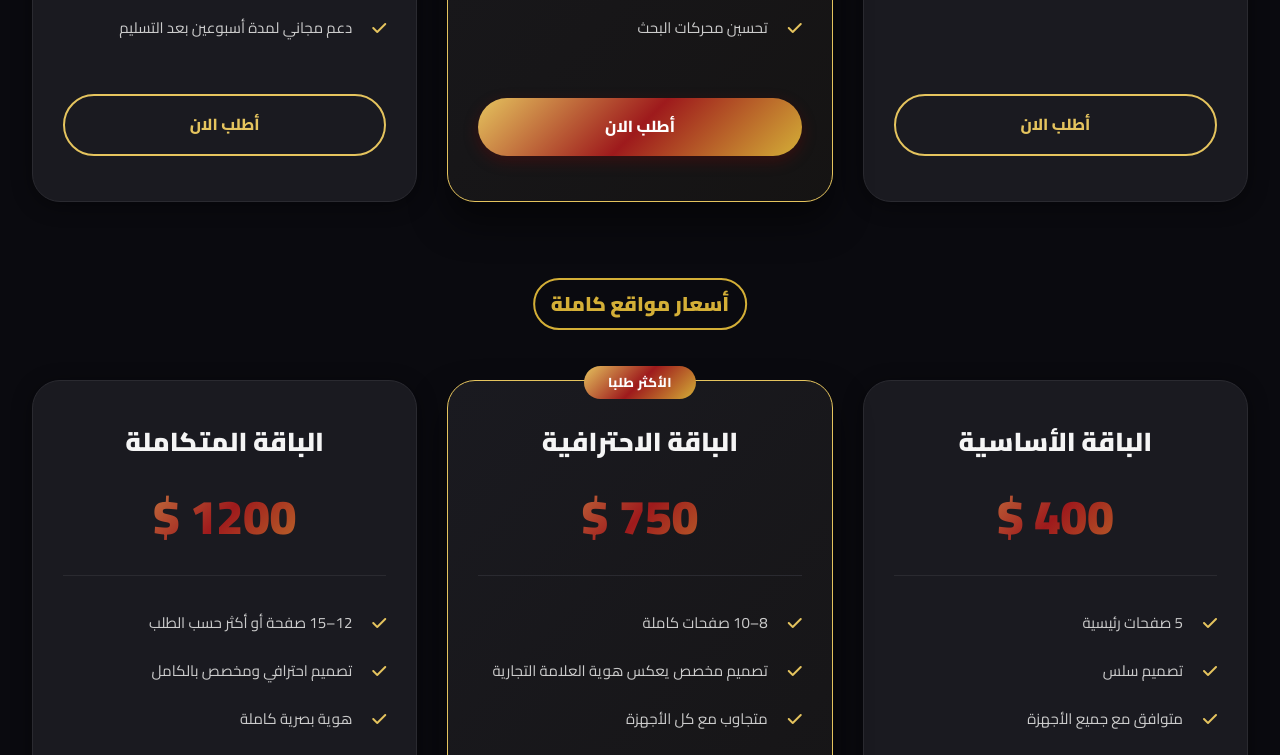
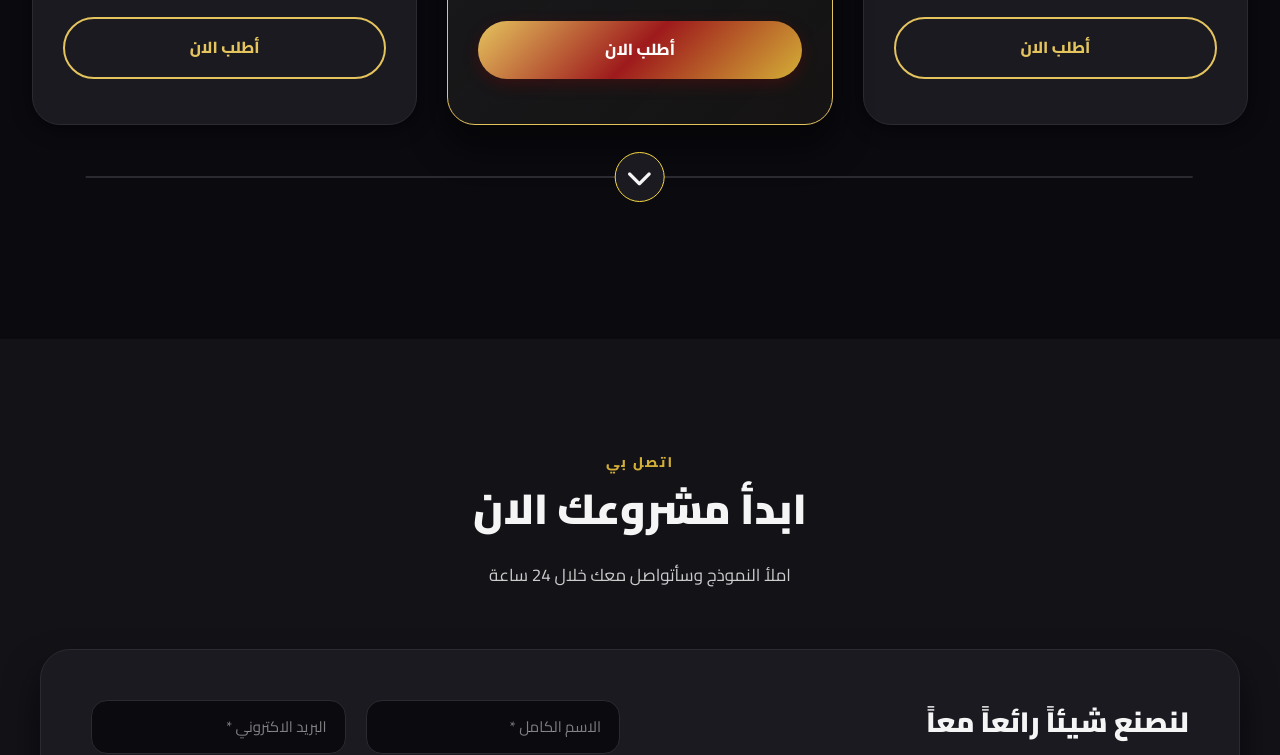
Before and after one commit to mohamed-web7/Portfolio-Web7, a website: page index.html in a window 1280 px wide. Shown: the part 5442-6197 px from the top of the page. Drawn offline with Linux system fonts and the light colour scheme.

Commit message:
last version edit pricing Section

```diff
--- a/css/enStyle.css
+++ b/css/enStyle.css
@@ -22,7 +22,8 @@ header .my-container .logoContain{
 
 
 
-.pricing .my-container > h1{
+.pricing .my-container > h1,
+.pricing .my-container .titprice{
     position: relative;
     left: 50%;
     transform: translateX(-50%);
@@ -33,3 +34,23 @@ header .my-container .logoContain{
     margin-bottom: 50px;
     cursor: pointer;
 }
+
+.pricing .my-container .show_more_packages{
+    width: 91%;
+    position: relative;
+    height: 2px;
+    background: var(--border-color);
+    transform: translateX(5%);
+    -webkit-transform: translateX(5%);
+    -moz-transform: translateX(5%);
+    -ms-transform: translateX(5%);
+    -o-transform: translateX(5%);
+}
+.pricing .my-container .show_more_packages .icon{
+    left: 50%;
+    transform: translateX(-50%);
+    -webkit-transform: translateX(-50%);
+    -moz-transform: translateX(-50%);
+    -ms-transform: translateX(-50%);
+    -o-transform: translateX(-50%);
+}
--- a/css/style.css
+++ b/css/style.css
@@ -1092,6 +1092,9 @@ header .my-container .left_nav .language button:hover:not(.active){
     .why .my-container .boxes{
         gap: 25;
     }
+    .why .my-container .testimonials .track{
+        gap: 20px;
+    }
 }
 
 /* -------------------------------------------------------------------------------------------------
@@ -1148,7 +1151,8 @@ header .my-container .left_nav .language button:hover:not(.active){
     padding: 90px 0px;
     position: relative;
 }
-.pricing .my-container > h1{
+.pricing .my-container > h1,
+.pricing .my-container .titprice{
     font-size: 20px;
     font-weight: 800;
     margin-bottom: 20px;
@@ -1179,7 +1183,7 @@ header .my-container .left_nav .language button:hover:not(.active){
 }
 .pricing .my-container .pricing_grid{
     display: grid;
-    grid-template-columns: repeat(auto-fit,minmax(350px,1fr));
+    grid-template-columns: repeat(auto-fit,minmax(330px,1fr));
     /* display: flex;
     flex-wrap: wrap;
     justify-content: center;
@@ -1309,6 +1313,72 @@ header .my-container .left_nav .language button:hover:not(.active){
         justify-content: center;
     }
 }
+.pricing .my-container .show_more_packages{
+    width: 91%;
+    position: relative;
+    height: 2px;
+    background: var(--border-color);
+    transform: translateX(-5%);
+    -webkit-transform: translateX(-5%);
+    -moz-transform: translateX(-5%);
+    -ms-transform: translateX(-5%);
+    -o-transform: translateX(-5%);
+    display: flex;
+    align-items: center;
+}
+.pricing .my-container .show_more_packages .icon{
+    width: 50px;
+    height: 50px;
+    border: 1px solid var(--gold-light);
+    background: var(--bg-card);
+    border-radius: 50%;
+    -webkit-border-radius: 50%;
+    -moz-border-radius: 50%;
+    -ms-border-radius: 50%;
+    -o-border-radius: 50%;
+    display: flex;
+    align-items: center;
+    justify-content: center;
+    cursor: pointer;
+    position: absolute;
+    right: 50%;
+    transform: translateX(50%);
+    -webkit-transform: translateX(50%);
+    -moz-transform: translateX(50%);
+    -ms-transform: translateX(50%);
+    -o-transform: translateX(50%);
+}
+.pricing .my-container .show_more_packages .icon i{
+    font-size: 26px;
+    transition: transform 0.4s;
+    -webkit-transition: transform 0.4s;
+    -moz-transition: transform 0.4s;
+    -ms-transition: transform 0.4s;
+    -o-transition: transform 0.4s;
+}
+.pricing .my-container .pack_web{
+    max-height: 0;
+    overflow: hidden;
+    transition: max-height 0.4s;
+    -webkit-transition: max-height 0.4s;
+    -moz-transition: max-height 0.4s;
+    -ms-transition: max-height 0.4s;
+    -o-transition: max-height 0.4s;
+}
+
+.pricing .my-container .pack_web.activee{
+    max-height: fit-content;
+}
+@media(max-width:570px){
+    .pricing .my-container .show_more_packages .icon{
+        width: 35px;
+        height: 35px;
+    }
+    .pricing .my-container .show_more_packages .icon i{
+        font-size: 20px;
+    }
+
+}
 /* -------------------------------------------------------------------------------------------------
                                         Start Contact section
 ------------------------------------------------------------------------------------------------------*/
@@ -1499,9 +1569,14 @@ header .my-container .left_nav .language button:hover:not(.active){
     max-height: 0;
     overflow: hidden;
     transition: max-height 0.3s, margin-top 0.3s;
+    -webkit-transition: max-height 0.3s, margin-top 0.3s;
+    -moz-transition: max-height 0.3s, margin-top 0.3s;
+    -ms-transition: max-height 0.3s, margin-top 0.3s;
+    -o-transition: max-height 0.3s, margin-top 0.3s;
     color: var(--text-secondary);
     font-size: 14px;
     line-height: 1.7;
+
 }
 .faq .my-container .faq_grid .item.active .answer{
     max-height: 200px;
@@ -1620,3 +1695,16 @@ footer .my-container .footer-bottom {
         padding: 40px 20px;
     }
 }
+
+
+
+@media(max-width:570px){
+    .services,
+    .portfolio,
+    .why,
+    .process,.pricing,
+    .contact,
+    .faq{
+        padding: 40px 0;
+    }
+}
--- a/index.html
+++ b/index.html
@@ -514,7 +514,7 @@
                 <div class="card">
                     <div class="info">
                         <h3 data-tr="pricing_basic_landing_title">الباقة الأساسية</h3>
-                        <div class="price">80 $</div>
+
                     </div>
                     <ul class="featurs">
                         <li><i class="fas fa-check"></i><span data-tr="pricing_basic_landing_feature_1">صفحة واحدة</span></li>
@@ -529,7 +529,7 @@
                     <div class="popular" data-tr="pricing_most_popular_badge">الأكثر طلبا</div>
                     <div class="info">
                         <h3 data-tr="pricing_professional_landing_title">الباقة الاحترافية</h3>
-                        <div class="price">160 $</div>
+
                     </div>
                     <ul class="featurs">
                         <li><i class="fas fa-check"></i><span data-tr="pricing_professional_landing_feature_1">صفحة واحدة</span></li>
@@ -545,7 +545,7 @@
                 <div class="card">
                     <div class="info">
                         <h3 data-tr="pricing_premium_landing_title">الباقة المتكاملة</h3>
-                        <div class="price">280 $</div>
+
                     </div>
                     <ul class="featurs">
                         <li><i class="fas fa-check"></i><span data-tr="pricing_premium_landing_feature_1">3 صفحات</span></li>
@@ -559,13 +559,20 @@
                     <button class="purchase" data-tr="pricing_order_button" onclick="selectPackage('صفحة هبوط','الباقة المتكاملة')">أطلب الان</button>
                 </div>
             </div>
-            <br><br><br>
-            <h1 class="type" data-tr="pricing_full_websites_type">أسعار مواقع كاملة</h1>
+            <br><br>
+            <div class="show_more_packages" onclick="showPack()">
+                <div class="icon">
+                    <i class="fas fa-chevron-down"></i>
+                </div>
+            </div>
+            <br><br>
+            <div class="pack_web" id="packWebFull">
+                <h1 class="type titprice" data-tr="pricing_full_websites_type">أسعار مواقع كاملة</h1>
             <div class="pricing_grid">
                 <div class="card">
                     <div class="info">
                         <h3 data-tr="pricing_basic_full_title">الباقة الأساسية</h3>
-                        <div class="price">400 $</div>
+
                     </div>
                     <ul class="featurs">
                         <li><i class="fas fa-check"></i><span data-tr="pricing_basic_full_feature_1">5 صفحات رئيسية</span></li>
@@ -580,7 +587,7 @@
                     <div class="popular" data-tr="pricing_most_popular_badge">الأكثر طلبا</div>
                     <div class="info">
                         <h3 data-tr="pricing_professional_full_title">الباقة الاحترافية</h3>
-                        <div class="price">750 $</div>
+
                     </div>
                     <ul class="featurs">
                         <li><i class="fas fa-check"></i><span data-tr="pricing_professional_full_feature_1">8–10 صفحات كاملة</span></li>
@@ -596,7 +603,7 @@
                 <div class="card">
                     <div class="info">
                         <h3 data-tr="pricing_premium_full_title">الباقة المتكاملة</h3>
-                        <div class="price">1200 $</div>
+
                     </div>
                     <ul class="featurs">
                         <li><i class="fas fa-check"></i><span data-tr="pricing_premium_full_feature_1">12–15 صفحة أو أكثر حسب الطلب</span></li>
@@ -609,6 +616,7 @@
                     </ul>
                     <button class="purchase" data-tr="pricing_order_button" onclick="selectPackage('موقع كامل','الباقة المتكاملة')">أطلب الان</button>
                 </div>
+            </div>
             </div>
         </div>
     </div>
--- a/script.js
+++ b/script.js
@@ -171,3 +171,15 @@ function activeLinkes(){
 
 };
 activeLinkes()
+
+
+let packWebFull = document.getElementById("packWebFull");
+function showPack(){
+    let iconeSP = document.querySelector(".pricing .my-container .show_more_packages .icon i")
+    packWebFull.classList.toggle("activee")
+    if(packWebFull.classList.contains("activee")){
+        iconeSP.style.transform = "rotate(-180deg)";
+    }else{
+        iconeSP.style.transform = "rotate(0deg)";
+    }
+}
```
